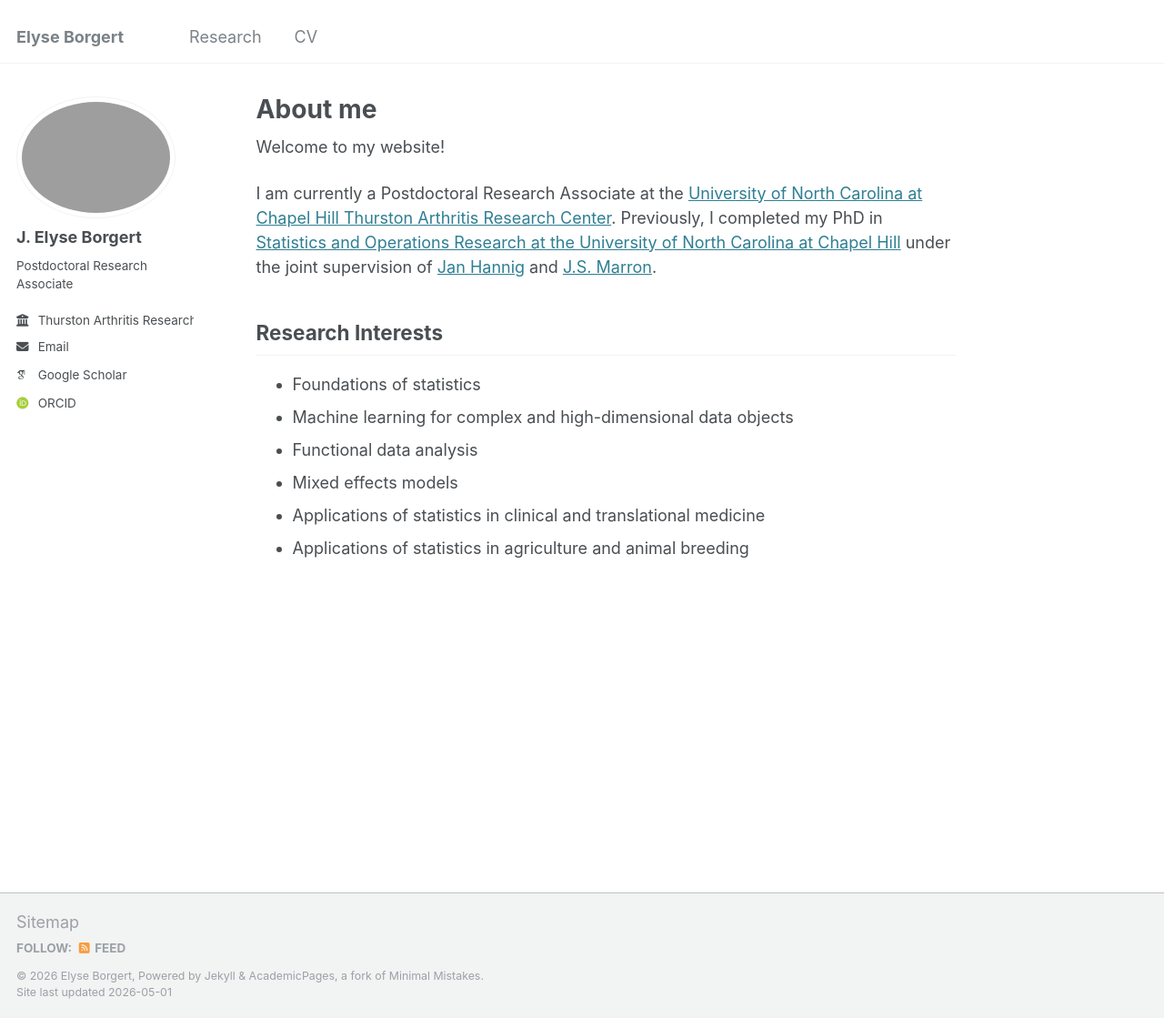
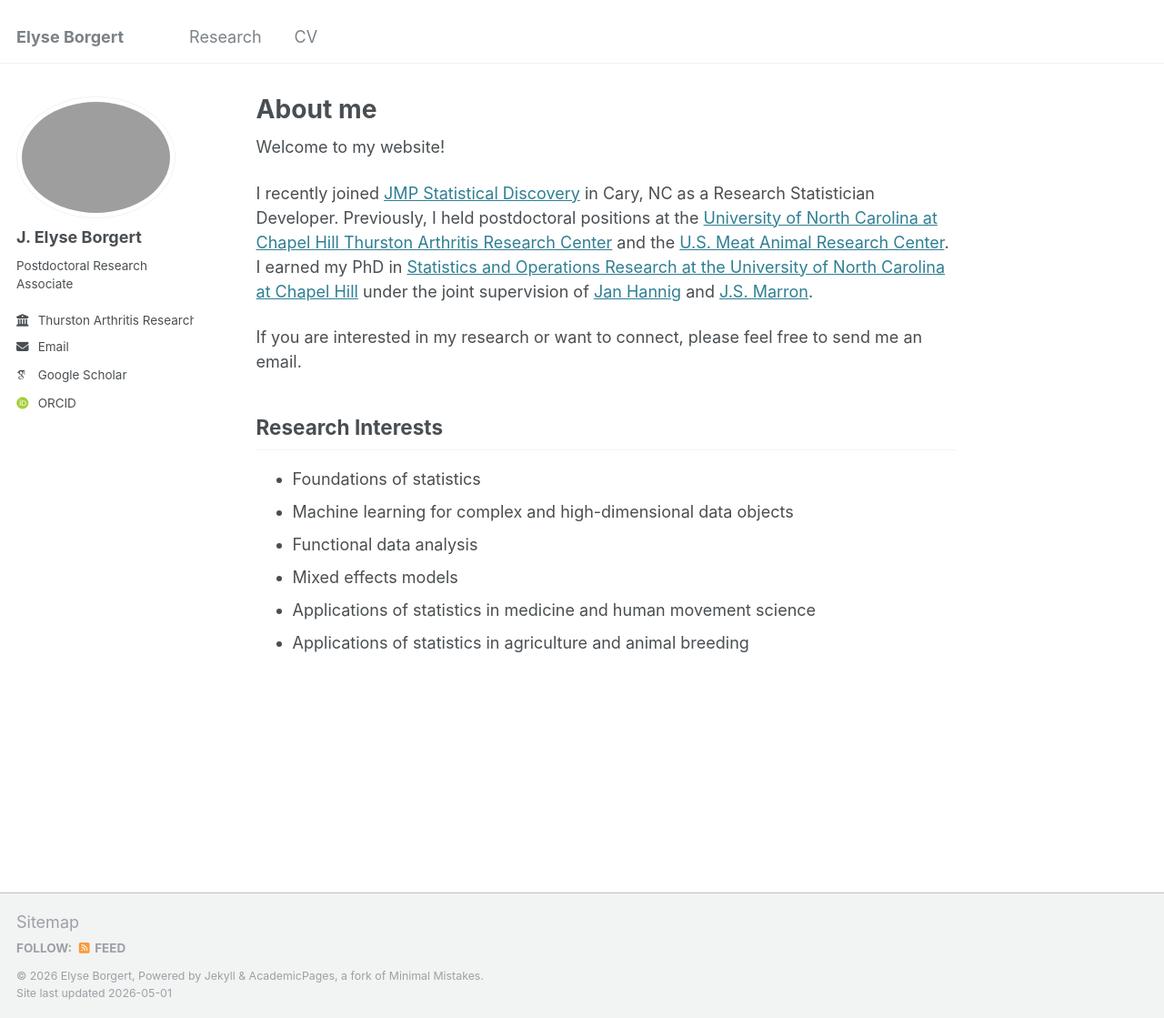
Before and after one commit to elyseborgert/elyseborgert.github.io, a Jekyll site: the page built from _pages/about.md, in a window 1280 px wide and 1119 px high. Shown: the whole window at 91% size. Built offline with Jekyll 4.4.1, drawn with Linux system fonts in a browser that asks for light colours; some web fonts are replaced.

Commit message:
Update about.md

```diff
--- a/_pages/about.md
+++ b/_pages/about.md
@@ -8,12 +8,14 @@ redirect_from:
 ---
 Welcome to my website!
 
-I am currently a Postdoctoral Research Associate at the [University of North Carolina at Chapel Hill Thurston Arthritis Research Center](https://www.med.unc.edu/tarc/). Previously, I completed my PhD in [Statistics and Operations Research at the University of North Carolina at Chapel Hill](https://stor.unc.edu/) under the joint supervision of [Jan Hannig](https://hannig.cloudapps.unc.edu/) and [J.S. Marron](https://marron.web.unc.edu/).
+I recently joined [JMP Statistical Discovery](https://www.jmp.com/en/home) in Cary, NC as a Research Statistician Developer. Previously, I held postdoctoral positions at the [University of North Carolina at Chapel Hill Thurston Arthritis Research Center](https://www.med.unc.edu/tarc/) and the [U.S. Meat Animal Research Center](https://www.ars.usda.gov/plains-area/clay-center-ne/marc/). I earned my PhD in [Statistics and Operations Research at the University of North Carolina at Chapel Hill](https://stor.unc.edu/) under the joint supervision of [Jan Hannig](https://hannig.cloudapps.unc.edu/) and [J.S. Marron](https://marron.web.unc.edu/).
+
+If you are interested in my research or want to connect, please feel free to send me an email.
 
 ## Research Interests
 - Foundations of statistics
 - Machine learning for complex and high-dimensional data objects
 - Functional data analysis
 - Mixed effects models
-- Applications of statistics in clinical and translational medicine
+- Applications of statistics in medicine and human movement science
 - Applications of statistics in agriculture and animal breeding
```
